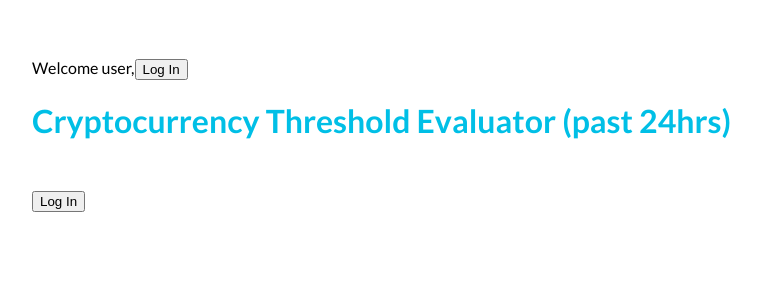
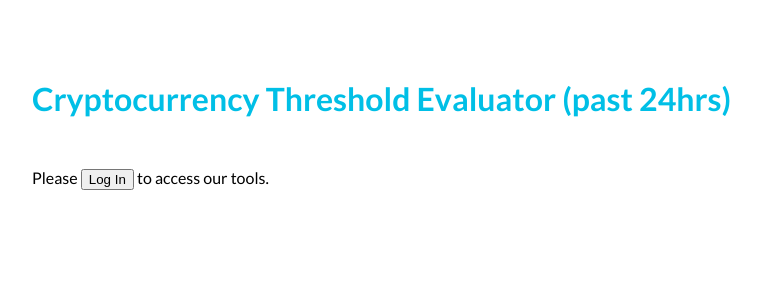
Before and after one commit to jfgen/threshold_evaluator, a React (Create React App) app: page / in a window 1280 px wide. Shown: the top 300 px of the page, without its empty margins (58-819 px from the left). Built offline with nearby package versions, Linux system fonts and the light colour scheme; what auth0-js would draw is missing.

Commit message:
tweaking the initial message part1

```diff
--- a/src/App.js
+++ b/src/App.js
@@ -26,28 +26,23 @@ class App extends Component {
 
     return (
       <div className="dashboard">
+        {
+          isAuthenticated() && (
             <div className="topbar">
                Welcome user,
-                {
-                  !isAuthenticated() && (
-                    <button onClick = {() => {this.login()}} >
-                      Log In
-                    </button>
-                  )
-                } {
-                  isAuthenticated() && (
               <button onClick = {() => {this.logout()}}>
                 Log Out
               </button>
+            </div>
           )
         }
-        </div>
         <h1 className="dashboard__title">Cryptocurrency Threshold Evaluator (past 24hrs)</h1>
         <div>
           {!isAuthenticated() && (
-              <button onClick = {() => {this.login()}} >
-                Log In
-              </button>
+            <p className="notice">
+              Please <button onClick = {() => {this.login()}} >Log In</button> to access our tools.
+            </p>
+
             )
           } {
             isAuthenticated() && (
--- a/src/routes.js
+++ b/src/routes.js
@@ -1,7 +1,6 @@
 import React from 'react';
 import { Route, Router } from 'react-router-dom';
 import App from './App';
-import Home from './Home/Home';
 import Callback from './Callback/Callback';
 import Auth from './Auth/Auth';
 import history from './history';
@@ -70,7 +69,6 @@ export const makeMainRoutes = () => {
       <Router history={history}>
         <div>
           <Route path="/" render={(props) => <App auth={auth} {...props} />} />
-          <Route path="/home" render={(props) => <Home auth={auth} {...props} />} />
           <Route path="/callback" render={(props) => {
             handleAuthentication(props);
             return <Callback {...props} />
```
Lines whose indentation alone changed are shown as unchanged.
